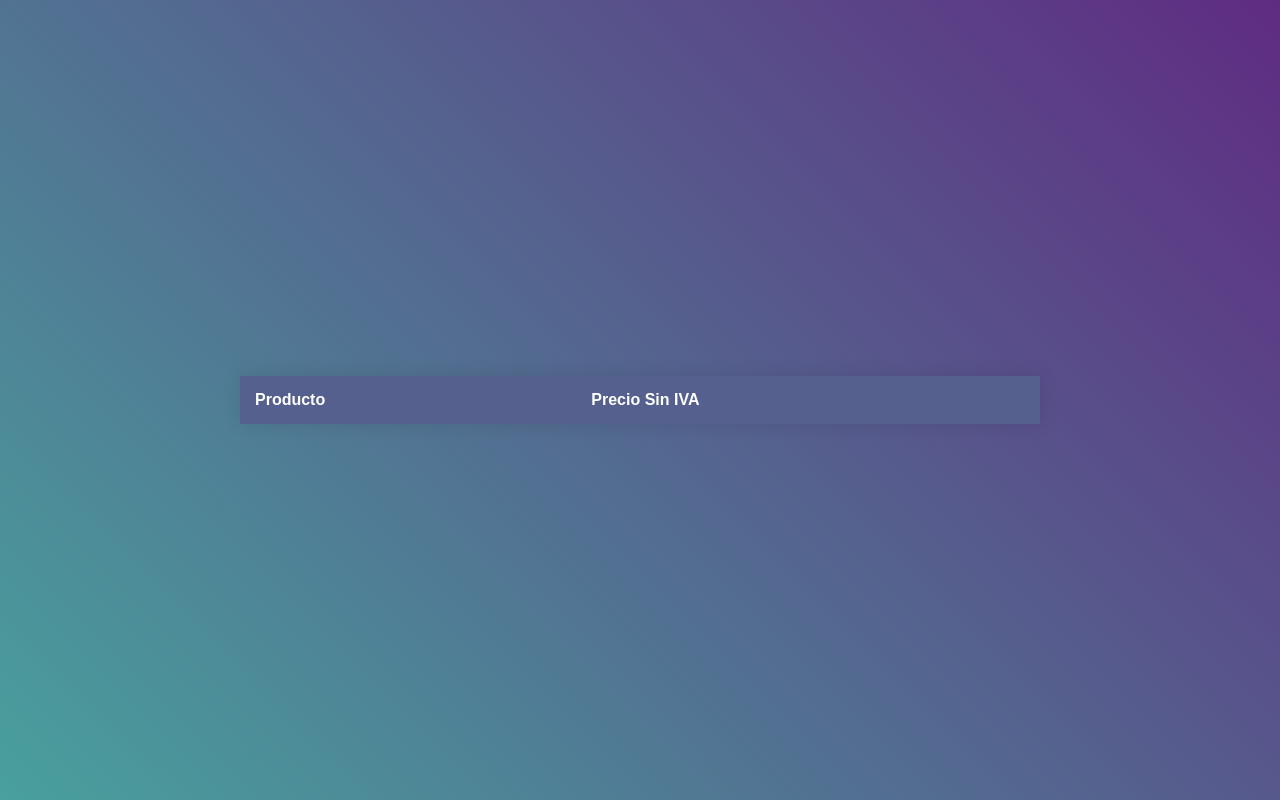
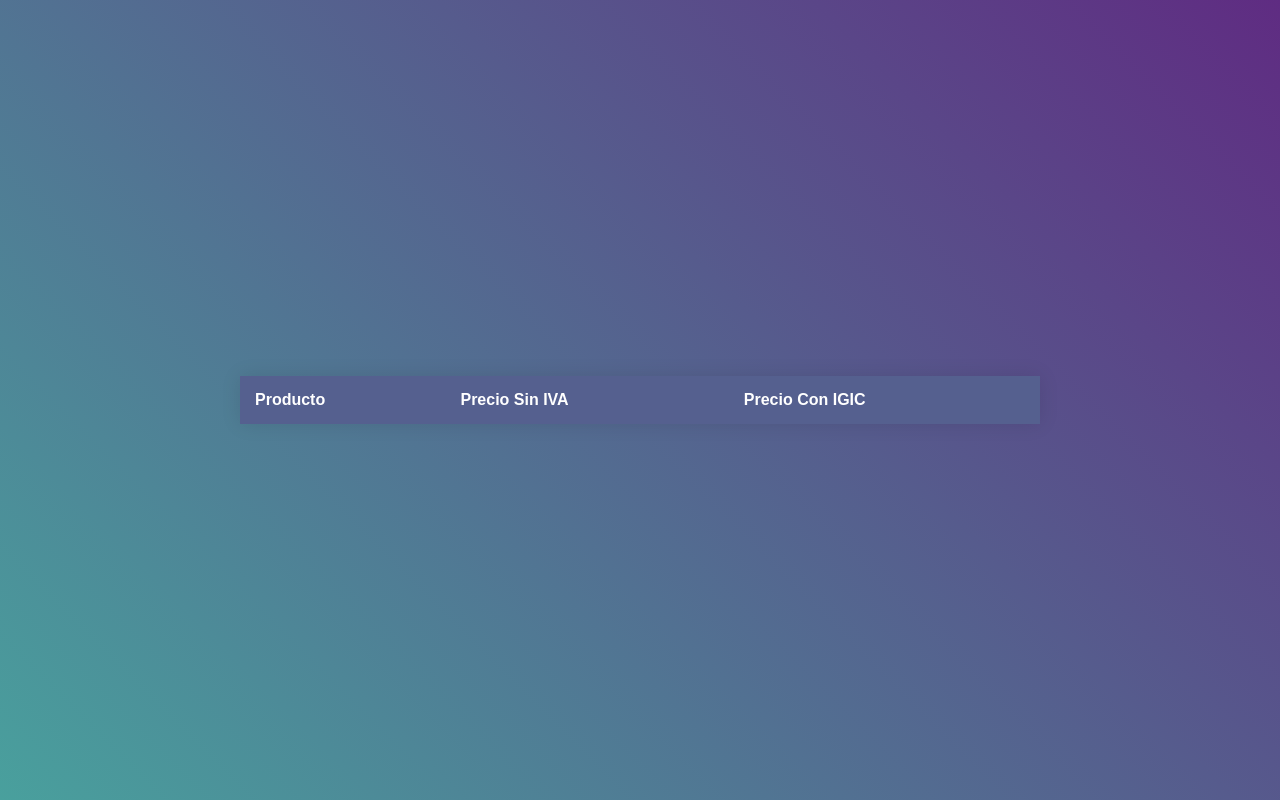
Before and after one commit to ismaelftv1/Webscraper, a website: page web/index.html in a window 1280 px wide. Drawn offline with Linux system fonts and the light colour scheme; no server answers.

Commit message:
Añadido: nuevo campo con precio IGIC

```diff
--- a/web/index.html
+++ b/web/index.html
@@ -13,6 +13,7 @@
             <tr>
                 <th>Producto</th>
                 <th>Precio Sin IVA</th>
+                <th>Precio Con IGIC</th>
             </tr>
         </table>
     </div>
```
